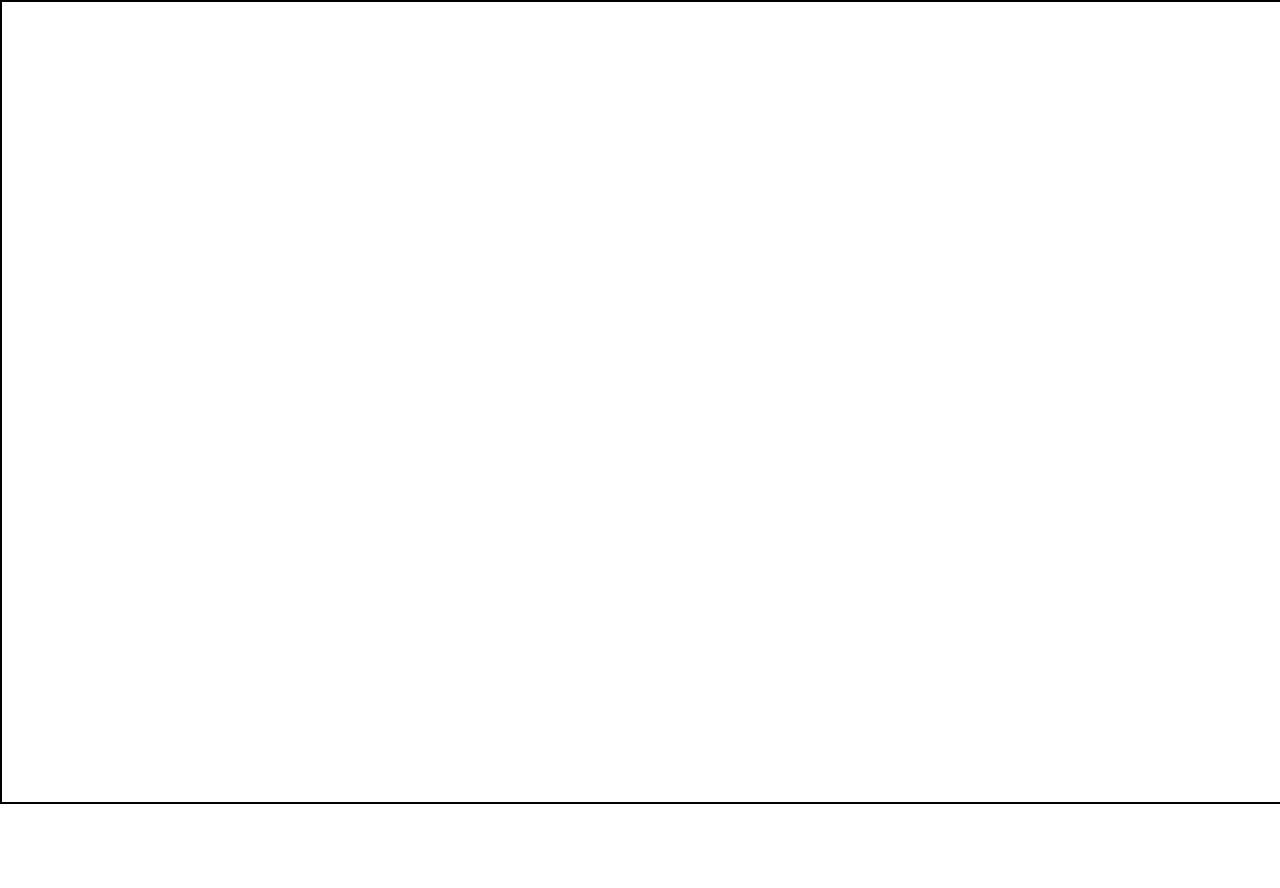
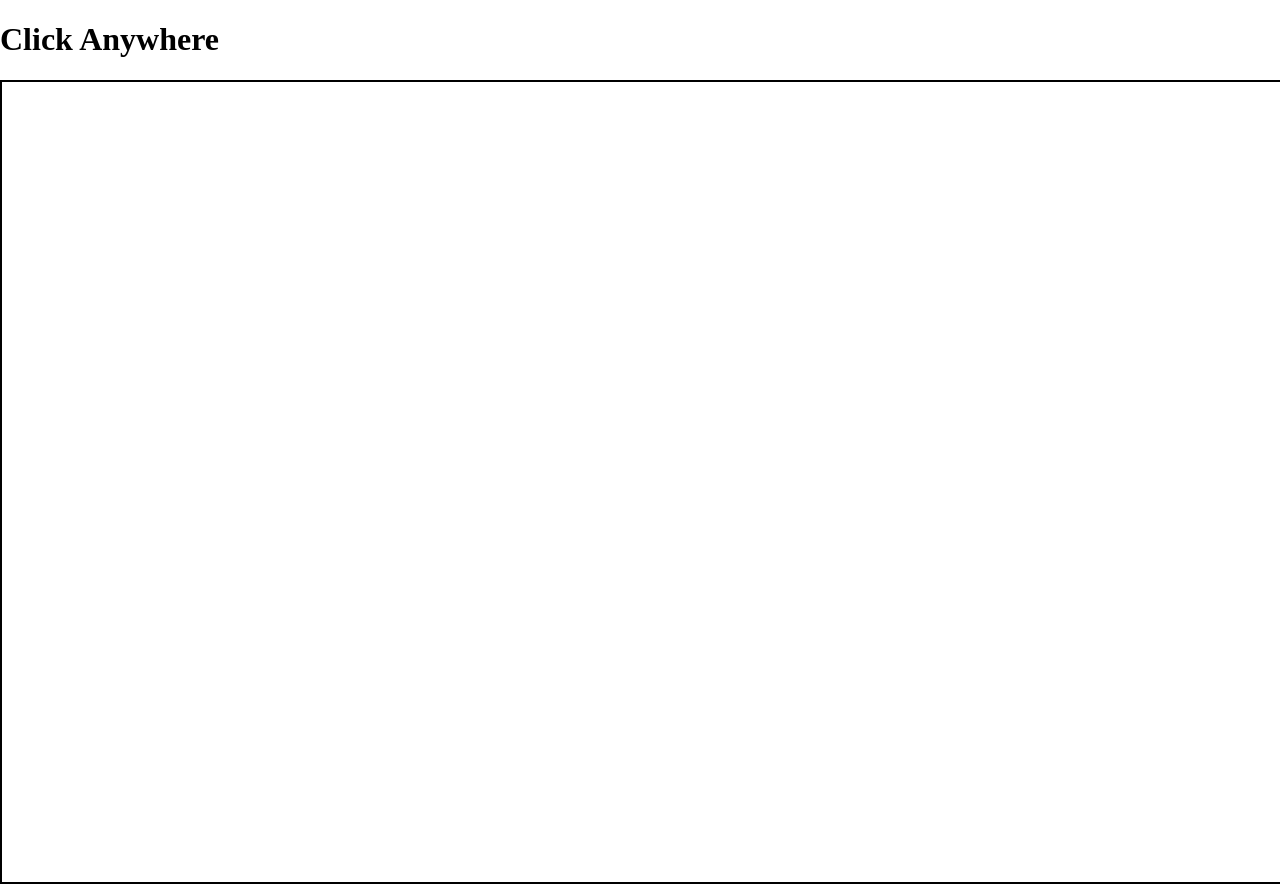
Before and after one commit to codeekta28/canvas-new-rectaangle-on-every-click, a plain HTML site: page index.html in a window 1280 px wide. Before the commit the page ends 808 px from the top, so only its background shows below. Drawn offline with Linux system fonts and the light colour scheme.

Commit message:
Added heading

```diff
--- a/index.html
+++ b/index.html
@@ -8,6 +8,7 @@
     <title>Canvas</title>
 </head>
 <body>
+    <h1>Click Anywhere</h1>
     <canvas></canvas>
     <script src="index.js"></script>
 </body>
```
